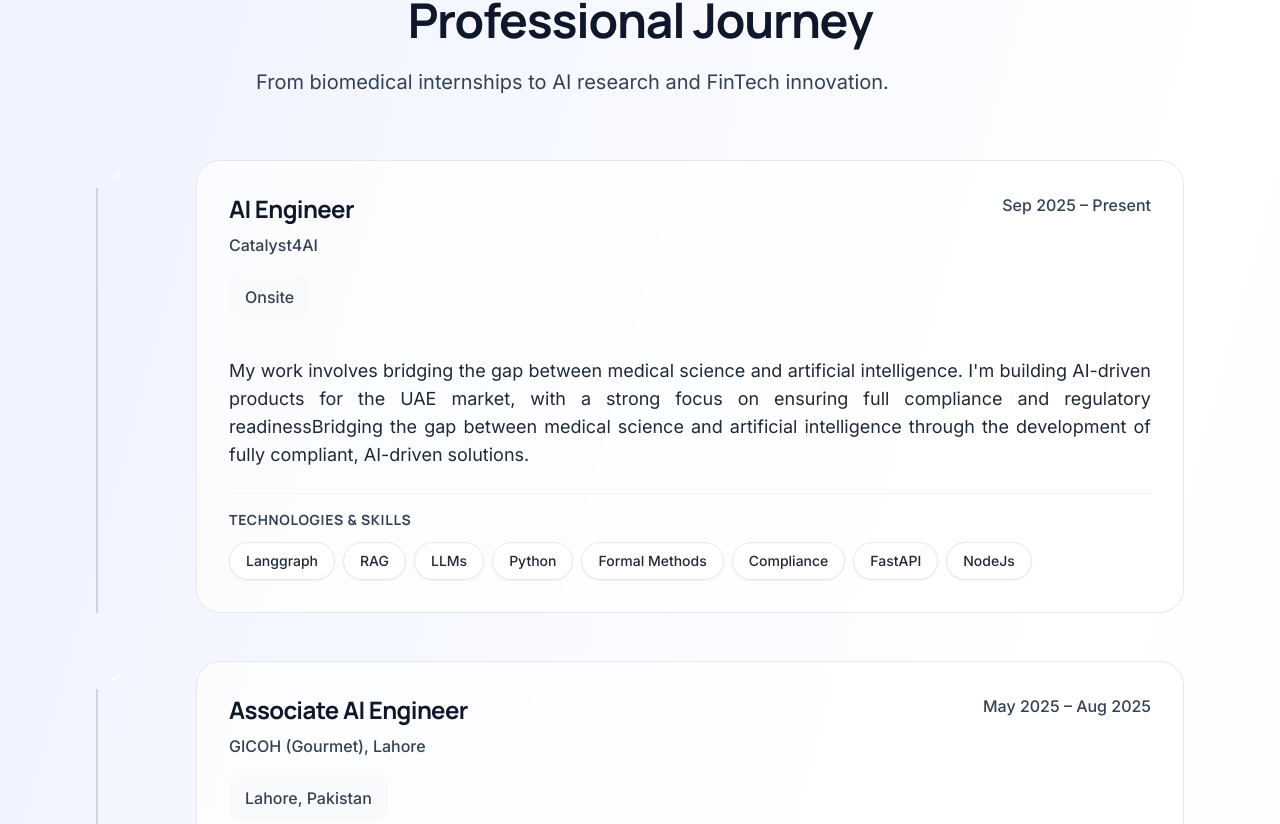
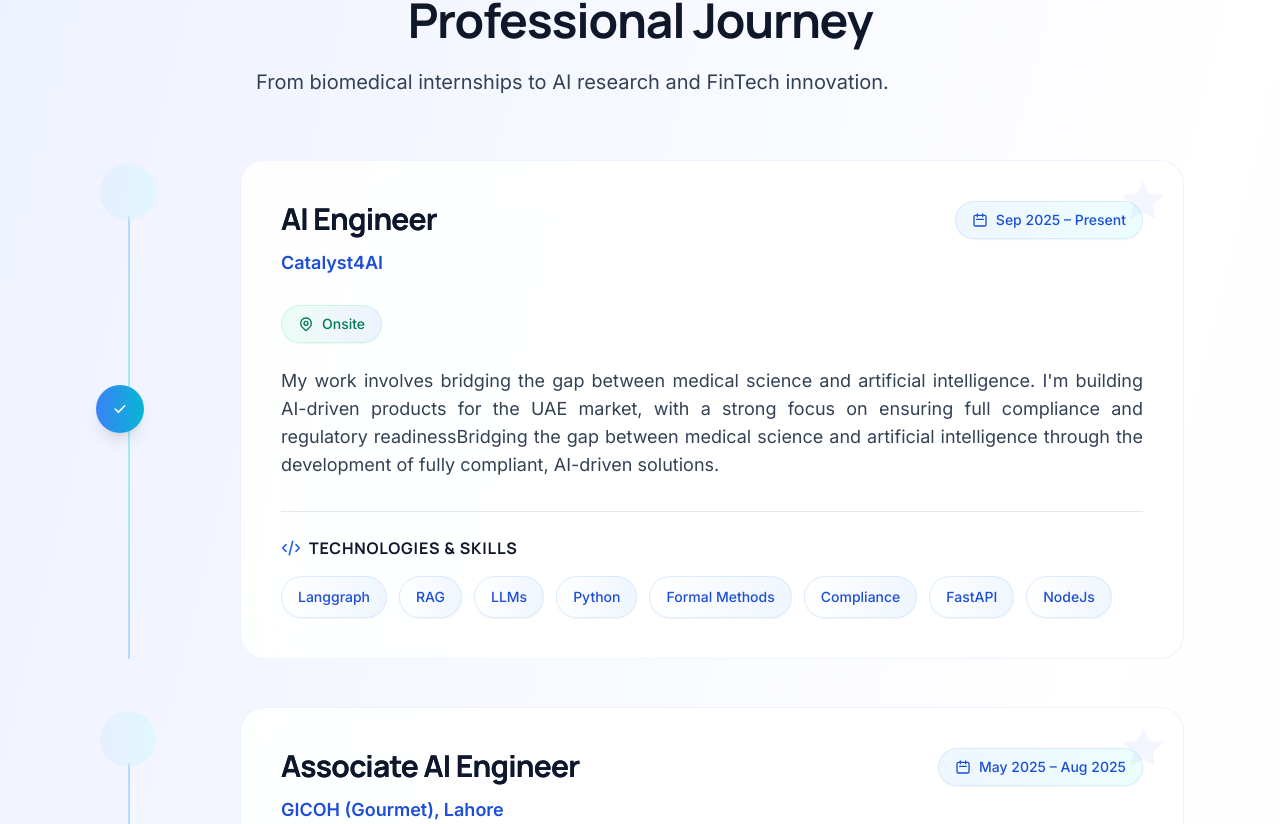
Before and after one commit to Adeel2208/adeel-portfolio, a React (Vite) app: page / in a window 1280 px wide. Shown: the part 4116-4940 px from the top of the page. Built offline with nearby package versions, Linux system fonts and the light colour scheme.

Commit message:
refined expericne section

```diff
--- a/src/components/TimelineItem.jsx
+++ b/src/components/TimelineItem.jsx
@@ -1,61 +1,207 @@
 import { motion } from 'framer-motion';
 
-export default function TimelineItem({ experience, isLast }) {
+export default function TimelineItem({ experience, isLast, index = 0 }) {
+  // Define different icons for different types of experiences
+  const getExperienceIcon = (type) => {
+    switch (type?.toLowerCase()) {
+      case 'internship':
+        return (
+          <svg className="w-4 h-4 text-white" fill="currentColor" viewBox="0 0 20 20">
+            <path d="M10.394 2.08a1 1 0 00-.788 0l-7 3a1 1 0 000 1.84L5.25 8.051a.999.999 0 01.356-.257l4-1.714a1 1 0 11.788 1.84L7.667 9.088l1.94.831a1 1 0 00.787 0l7-3a1 1 0 000-1.84l-7-3zM3.31 9.397L5 10.12v4.102a8.969 8.969 0 00-1.05-.174 1 1 0 01-.89-.89 11.115 11.115 0 01.25-3.762zM9.3 16.573A9.026 9.026 0 007 14.935v-3.957l1.818.78a3 3 0 002.364 0l5.508-2.361a11.026 11.026 0 01.25 3.762 1 1 0 01-.89.89 8.968 8.968 0 00-5.35 2.524 1 1 0 01-1.4 0zM6 18a1 1 0 001-1v-2.065a8.935 8.935 0 00-2-.712V17a1 1 0 001 1z"/>
+          </svg>
+        );
+      case 'research':
+        return (
+          <svg className="w-4 h-4 text-white" fill="currentColor" viewBox="0 0 20 20">
+            <path fillRule="evenodd" d="M3 3a1 1 0 000 2v8a2 2 0 002 2h2.586l-1.293 1.293a1 1 0 101.414 1.414L10 15.414l2.293 2.293a1 1 0 001.414-1.414L12.414 15H15a2 2 0 002-2V5a1 1 0 100-2H3zm11.707 4.707a1 1 0 00-1.414-1.414L10 9.586 8.707 8.293a1 1 0 00-1.414 0l-2 2a1 1 0 101.414 1.414L8 10.414l1.293 1.293a1 1 0 001.414 0l4-4z" clipRule="evenodd"/>
+          </svg>
+        );
+      case 'freelance':
+        return (
+          <svg className="w-4 h-4 text-white" fill="currentColor" viewBox="0 0 20 20">
+            <path fillRule="evenodd" d="M6 6V5a3 3 0 013-3h2a3 3 0 013 3v1h2a2 2 0 012 2v3.57A22.952 22.952 0 0110 13a22.95 22.95 0 01-8-1.43V8a2 2 0 012-2h2zm2-1a1 1 0 011-1h2a1 1 0 011 1v1H8V5zm1 5a1 1 0 011-1h.01a1 1 0 110 2H10a1 1 0 01-1-1z" clipRule="evenodd"/>
+            <path d="M2 13.692V16a2 2 0 002 2h12a2 2 0 002-2v-2.308A24.974 24.974 0 0110 15c-2.796 0-5.487-.46-8-1.308z"/>
+          </svg>
+        );
+      default:
+        return (
+          <svg className="w-4 h-4 text-white" fill="currentColor" viewBox="0 0 20 20">
+            <path fillRule="evenodd" d="M16.707 5.293a1 1 0 010 1.414l-8 8a1 1 0 01-1.414 0l-4-4a1 1 0 011.414-1.414L8 12.586l7.293-7.293a1 1 0 011.414 0z" clipRule="evenodd"/>
+          </svg>
+        );
+    }
+  };
+
+  // Define gradient colors based on experience type
+  const getGradientColors = (type) => {
+    switch (type?.toLowerCase()) {
+      case 'internship':
+        return 'from-emerald-500 to-emerald-600';
+      case 'research':
+        return 'from-indigo-500 to-indigo-600';
+      case 'freelance':
+        return 'from-purple-500 to-purple-600';
+      default:
+        return 'from-primary-500 to-accent-500';
+    }
+  };
+
   return (
-    <div className="relative flex flex-col md:flex-row">
-      {/* Timeline Line */}
+    <div className="relative flex flex-col md:flex-row group">
+      {/* Enhanced Timeline Line with Gradient */}
       {!isLast && (
-        <div className="absolute left-3 sm:left-4 md:left-0 top-6 sm:top-7 w-0.5 bg-gray-300 dark:bg-gray-700 h-[calc(100%-1.5rem)] sm:h-[calc(100%-1.75rem)]"></div>
+        <div className="absolute left-6 sm:left-7 md:left-8 top-12 sm:top-14 w-0.5 h-[calc(100%-3rem)] sm:h-[calc(100%-3.5rem)]">
+          <div className="w-full h-full bg-gradient-to-b from-primary-300 via-accent-300 to-primary-300 opacity-60 group-hover:opacity-100 transition-opacity duration-500"></div>
+          <div className="absolute inset-0 w-full h-full bg-gradient-to-b from-primary-400 to-accent-400 opacity-0 group-hover:opacity-60 transition-opacity duration-500 blur-sm"></div>
+        </div>
       )}
 
-      {/* Timeline Dot */}
-      <div className="z-10 flex items-center justify-center w-6 h-6 sm:w-7 sm:h-7 md:w-8 md:h-8 bg-accent rounded-full shrink-0 md:ml-1">
-        <svg className="w-3 sm:w-3.5 h-3 sm:h-3.5 text-white" fill="currentColor" viewBox="0 0 20 20">
-          <path fillRule="evenodd" d="M16.707 5.293a1 1 0 010 1.414l-8 8a1 1 0 01-1.414 0l-4-4a1 1 0 011.414-1.414L8 12.586l7.293-7.293a1 1 0 011.414 0z" clipRule="evenodd"></path>
-        </svg>
-      </div>
+      {/* Enhanced Timeline Dot with Animation */}
+      <motion.div
+        className="z-20 flex items-center justify-center relative"
+        initial={{ scale: 0, rotate: -180 }}
+        whileInView={{ scale: 1, rotate: 0 }}
+        transition={{
+          delay: index * 0.1,
+          duration: 0.6,
+          type: "spring",
+          stiffness: 200,
+          damping: 15
+        }}
+        viewport={{ once: true }}
+      >
+        {/* Outer Ring with Pulse Animation */}
+        <div className="absolute inset-0 w-12 h-12 sm:w-14 sm:h-14 md:w-16 md:h-16 rounded-full bg-gradient-to-r from-primary-200 to-accent-200 opacity-30 animate-ping"></div>
 
-      {/* Experience Card */}
+        {/* Middle Ring */}
+        <div className="absolute inset-1 w-10 h-10 sm:w-12 sm:h-12 md:w-14 md:h-14 rounded-full bg-gradient-to-r from-primary-100 to-accent-100 opacity-50"></div>
+
+        {/* Main Dot with Icon */}
+        <motion.div
+          className={`relative w-8 h-8 sm:w-10 sm:h-10 md:w-12 md:h-12 bg-gradient-to-r ${getGradientColors(experience.type)} rounded-full shadow-lg flex items-center justify-center group-hover:shadow-xl transition-all duration-300`}
+          whileHover={{ scale: 1.2, rotate: 360 }}
+          transition={{ duration: 0.3 }}
+        >
+          {getExperienceIcon(experience.type)}
+
+          {/* Glow Effect */}
+          <div className="absolute inset-0 rounded-full bg-gradient-to-r from-primary-400 to-accent-400 opacity-0 group-hover:opacity-30 blur-md transition-opacity duration-300"></div>
+        </motion.div>
+      </motion.div>
+
+      {/* Enhanced Experience Card */}
       <motion.div
-        whileHover={{ y: -5 }}
-        className="ml-10 sm:ml-12 md:ml-16 p-4 sm:p-6 lg:p-8 bg-white/70 dark:bg-gray-900/50 backdrop-blur-sm rounded-3xl border border-gray-200 dark:border-gray-700 w-full transition-all duration-300 hover:shadow-xl"
+        initial={{ opacity: 0, x: 50, y: 20 }}
+        whileInView={{ opacity: 1, x: 0, y: 0 }}
+        transition={{
+          delay: index * 0.1 + 0.2,
+          duration: 0.8,
+          ease: [0.25, 0.25, 0, 1]
+        }}
+        viewport={{ once: true }}
+        whileHover={{ y: -8, scale: 1.02 }}
+        className="ml-16 sm:ml-20 md:ml-24 p-6 sm:p-8 lg:p-10 bg-white/90 backdrop-blur-xl rounded-3xl border border-primary-100/50 w-full transition-all duration-500 hover:shadow-2xl hover:shadow-primary-500/10 hover:border-primary-200/80 group-hover:bg-white/95"
       >
-        <div className="flex flex-col md:flex-row md:justify-between md:items-start mb-3 sm:mb-4">
-          <div>
-            <h3 className="text-base sm:text-lg md:text-xl lg:text-2xl font-bold font-heading text-primary dark:text-white mb-1 sm:mb-2">
+        {/* Header Section with Enhanced Typography */}
+        <div className="flex flex-col md:flex-row md:justify-between md:items-start mb-4 sm:mb-6">
+          <div className="flex-1">
+            <motion.h3
+              className="text-lg sm:text-xl md:text-2xl lg:text-3xl font-bold font-heading bg-gradient-to-r from-secondary-900 to-primary-700 bg-clip-text text-transparent mb-2 sm:mb-3 leading-tight"
+              whileHover={{ scale: 1.02 }}
+              transition={{ duration: 0.2 }}
+            >
               {experience.title}
-            </h3>
-            <p className="text-xs sm:text-sm md:text-base text-secondary dark:text-gray-300">
+            </motion.h3>
+            <p className="text-sm sm:text-base md:text-lg text-primary-700 font-semibold mb-1">
               {experience.company}
             </p>
           </div>
-          <p className="text-xs sm:text-sm md:text-base text-gray-600 dark:text-gray-400 mt-2 md:mt-0 font-medium">
-            {experience.period}
-          </p>
+
+          {/* Enhanced Period Badge */}
+          <motion.div
+            className="mt-3 md:mt-0 md:ml-4"
+            whileHover={{ scale: 1.05 }}
+          >
+            <span className="inline-flex items-center px-4 py-2 bg-gradient-to-r from-primary-50 to-accent-50 text-primary-700 text-sm font-medium rounded-full border border-primary-200/50 shadow-sm">
+              <svg className="w-4 h-4 mr-2" fill="none" stroke="currentColor" viewBox="0 0 24 24">
+                <path strokeLinecap="round" strokeLinejoin="round" strokeWidth={2} d="M8 7V3m8 4V3m-9 8h10M5 21h14a2 2 0 002-2V7a2 2 0 00-2-2H5a2 2 0 00-2 2v12a2 2 0 002 2z" />
+              </svg>
+              {experience.period}
+            </span>
+          </motion.div>
         </div>
-        <p className="text-xs sm:text-sm md:text-base text-gray-700 dark:text-gray-300 mb-4 sm:mb-5 font-medium bg-gray-50 dark:bg-gray-800/50 px-3 sm:px-4 py-2 sm:py-3 rounded-xl inline-block">
-          {experience.location}
-        </p>
-        <p className="mt-3 sm:mt-4 text-xs sm:text-sm md:text-base lg:text-lg text-gray-800 dark:text-gray-200 leading-relaxed text-justify">
+
+        {/* Enhanced Location Badge */}
+        <motion.div
+          className="mb-5 sm:mb-6"
+          whileHover={{ scale: 1.02 }}
+        >
+          <span className="inline-flex items-center px-4 py-2 bg-gradient-to-r from-emerald-50 to-indigo-50 text-emerald-700 text-sm font-medium rounded-full border border-emerald-200/50 shadow-sm">
+            <svg className="w-4 h-4 mr-2" fill="none" stroke="currentColor" viewBox="0 0 24 24">
+              <path strokeLinecap="round" strokeLinejoin="round" strokeWidth={2} d="M17.657 16.657L13.414 20.9a1.998 1.998 0 01-2.827 0l-4.244-4.243a8 8 0 1111.314 0z" />
+              <path strokeLinecap="round" strokeLinejoin="round" strokeWidth={2} d="M15 11a3 3 0 11-6 0 3 3 0 016 0z" />
+            </svg>
+            {experience.location}
+          </span>
+        </motion.div>
+
+        {/* Enhanced Description */}
+        <motion.p
+          className="text-sm sm:text-base md:text-lg text-secondary-700 leading-relaxed text-justify mb-6 sm:mb-8"
+          initial={{ opacity: 0 }}
+          whileInView={{ opacity: 1 }}
+          transition={{ delay: index * 0.1 + 0.4, duration: 0.6 }}
+          viewport={{ once: true }}
+        >
           {experience.description}
-        </p>
+        </motion.p>
+
+        {/* Enhanced Technologies Section */}
         {experience.tech && (
-          <div className="mt-4 sm:mt-6 pt-3 sm:pt-4 border-t border-gray-100 dark:border-gray-800">
-            <h4 className="text-xs sm:text-sm font-semibold text-secondary dark:text-gray-400 mb-2 sm:mb-3 uppercase tracking-wider">
-              Technologies & Skills
-            </h4>
-            <div className="flex flex-wrap gap-1.5 sm:gap-2">
+          <motion.div
+            className="pt-4 sm:pt-6 border-t border-gradient-to-r from-primary-100 to-accent-100"
+            initial={{ opacity: 0, y: 20 }}
+            whileInView={{ opacity: 1, y: 0 }}
+            transition={{ delay: index * 0.1 + 0.6, duration: 0.6 }}
+            viewport={{ once: true }}
+          >
+            <div className="flex items-center mb-3 sm:mb-4">
+              <svg className="w-5 h-5 text-primary-600 mr-2" fill="none" stroke="currentColor" viewBox="0 0 24 24">
+                <path strokeLinecap="round" strokeLinejoin="round" strokeWidth={2} d="M10 20l4-16m4 4l4 4-4 4M6 16l-4-4 4-4" />
+              </svg>
+              <h4 className="text-sm sm:text-base font-bold text-primary-700 uppercase tracking-wider">
+                Technologies & Skills
+              </h4>
+            </div>
+            <div className="flex flex-wrap gap-2 sm:gap-3">
               {experience.tech.map((tech, idx) => (
-                <span
+                <motion.span
                   key={idx}
-                  className="bg-white dark:bg-gray-800 text-xs sm:text-sm px-3 sm:px-4 py-1.5 sm:py-2 rounded-full text-gray-800 dark:text-gray-200 border border-gray-200 dark:border-gray-700 font-medium shadow-sm"
+                  initial={{ opacity: 0, scale: 0.8 }}
+                  whileInView={{ opacity: 1, scale: 1 }}
+                  transition={{
+                    delay: index * 0.1 + 0.8 + (idx * 0.05),
+                    duration: 0.4,
+                    type: "spring",
+                    stiffness: 200
+                  }}
+                  viewport={{ once: true }}
+                  whileHover={{ scale: 1.1, y: -2 }}
+                  className="bg-gradient-to-r from-white to-primary-50 text-primary-700 text-xs sm:text-sm px-3 sm:px-4 py-2 sm:py-2.5 rounded-full border border-primary-200/50 font-medium shadow-sm hover:shadow-md hover:border-primary-300/70 transition-all duration-300 cursor-default"
                 >
                   {tech}
-                </span>
+                </motion.span>
               ))}
             </div>
-          </div>
+          </motion.div>
         )}
+
+        {/* Decorative Corner Element */}
+        <div className="absolute top-4 right-4 w-12 h-12 opacity-5 group-hover:opacity-10 transition-opacity duration-300">
+          <svg viewBox="0 0 24 24" fill="currentColor" className="w-full h-full text-primary-600">
+            <path d="M12 2l3.09 6.26L22 9.27l-5 4.87 1.18 6.88L12 17.77l-6.18 3.25L7 14.14 2 9.27l6.91-1.01L12 2z"/>
+          </svg>
+        </div>
       </motion.div>
     </div>
   );
```
